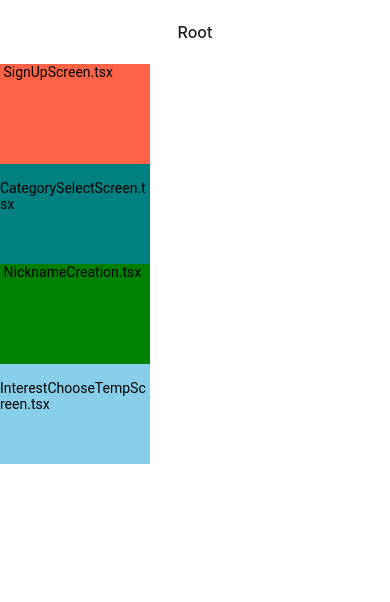
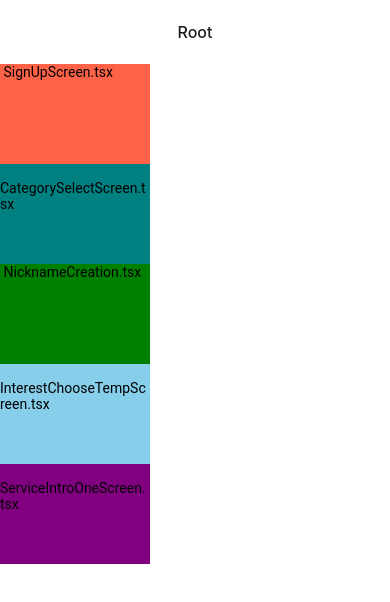
Before and after one commit to CCC-org/keewe-app, a React Native app: screen / in a window 390 px wide. Shown: the top 602 px of the page. Built offline with nearby package versions, Linux system fonts and the light colour scheme.

Commit message:
added for testing

```diff
--- a/src/navigation/index.tsx
+++ b/src/navigation/index.tsx
@@ -64,6 +64,17 @@ export function RootScreen() {
           <Text> InterestChooseTempScreen.tsx</Text>
         </View>
       </Pressable>
+      <Pressable onPress={() => navigation.navigate('ServiceIntroOne')}>
+        <View
+          style={{
+            backgroundColor: 'purple',
+            height: 100,
+            width: 150,
+          }}
+        >
+          <Text> ServiceIntroOneScreen.tsx</Text>
+        </View>
+      </Pressable>
     </>
     /*
     <Pressable onPress={() => navigation.navigate('Stack.screen.name String')}>
```
